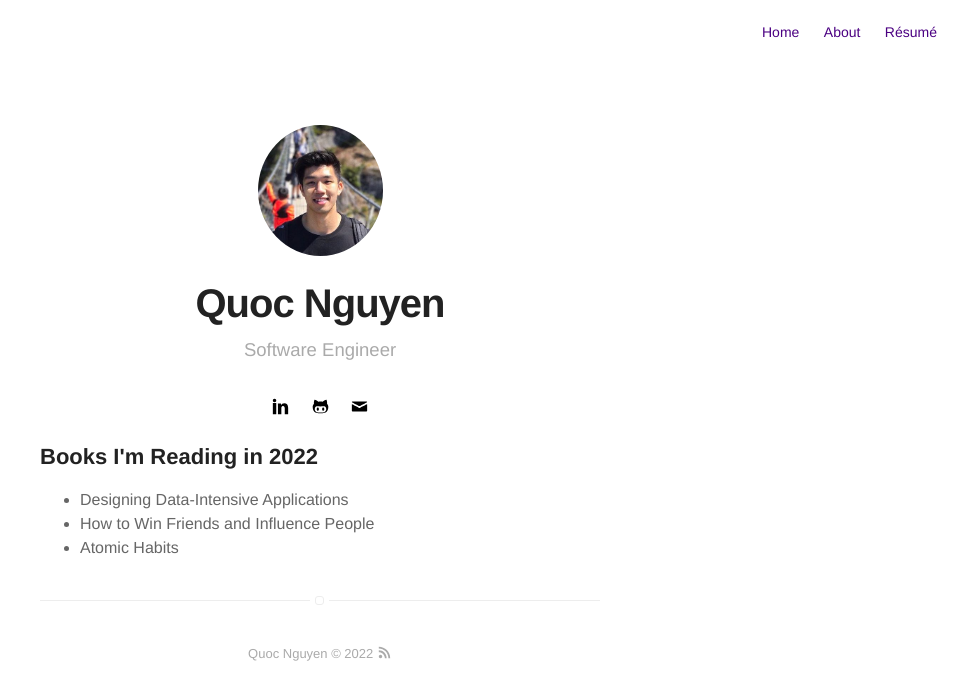
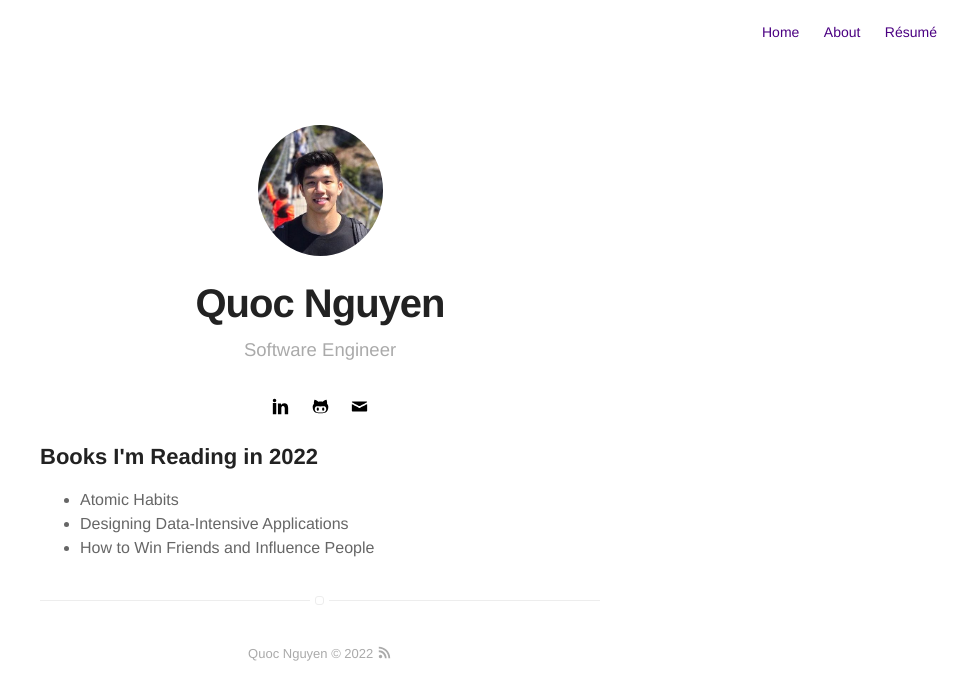
Before and after one commit to qngn93/qngn93.github.io, a Jekyll site: the page built from books.md, in a window 1280 px wide. Shown: the top 700 px of the page, without its empty margins (320-1280 px from the left). Built offline with Jekyll 4.4.1, drawn with Linux system fonts in a browser that asks for light colours.

```diff
--- a/books.md
+++ b/books.md
@@ -6,7 +6,7 @@ layout: page
 <h2>Books I'm Reading in 2022</h2>
 
 <ul class="skill-list">
+	<li>Atomic Habits</li>
 	<li>Designing Data-Intensive Applications</li>
 	<li>How to Win Friends and Influence People</li>
-	<li>Atomic Habits</li>
 </ul>
```
